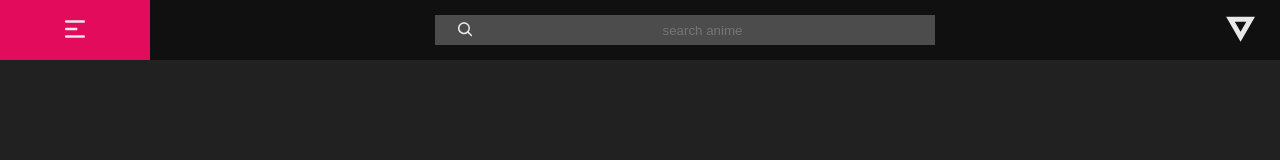
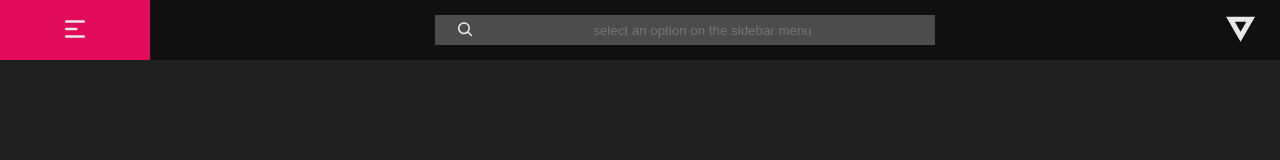
Before and after one commit to Texmo100/MigoApp_React, a React (Create React App) app: page / in a window 1280 px wide. Shown: the top 160 px of the page. Built offline with nearby package versions, Linux system fonts and the light colour scheme.

Commit message:
options selection set up, but left some fixes in order to move foward

```diff
--- a/src/components/UI/Header/Header.js
+++ b/src/components/UI/Header/Header.js
@@ -1,4 +1,5 @@
-import React, { useState } from 'react';
+import React, { useState, useContext } from 'react';
+import AppContext from '../../../store/AppContext';
 import Sidebar from '../Sidebar/Sidebar';
 import { CgMenuLeftAlt, CgShapeTriangle, CgSearch } from 'react-icons/cg';
 import styles from './Header.module.css';
@@ -6,8 +7,24 @@ import styles from './Header.module.css';
 const Header = () => {
     const [isShow, setIsShow] = useState(false);
 
+    const { optionSelected } = useContext(AppContext);
+
     const buttonHandler = () => {
         setIsShow(!isShow);
+    }
+
+    const placeHolderHandler = () => {
+        if(optionSelected === "Watch List") {
+            return 'search anime'
+        }
+
+        if(optionSelected === "Next animes") {
+            return 'search next anime'
+        }
+
+        if(!optionSelected) {
+            return 'select an option on the sidebar menu'
+        }
     }
 
     return (
@@ -21,7 +38,8 @@ const Header = () => {
                 <input
                     type="search"
                     className={styles['search-input__input']}
-                    placeholder="search anime"
+                    placeholder={placeHolderHandler()}
+                    disabled={!optionSelected}
                 />
             </div>
             <CgShapeTriangle className={styles['migo-icon']}/>
--- a/src/components/UI/Header/Header.module.css
+++ b/src/components/UI/Header/Header.module.css
@@ -68,3 +68,7 @@
 .search-input__input:focus {
     background-color: rgba(0, 0, 0, 50%);
 }
+
+.search-input__input:disabled {
+    cursor: not-allowed;
+}
```
